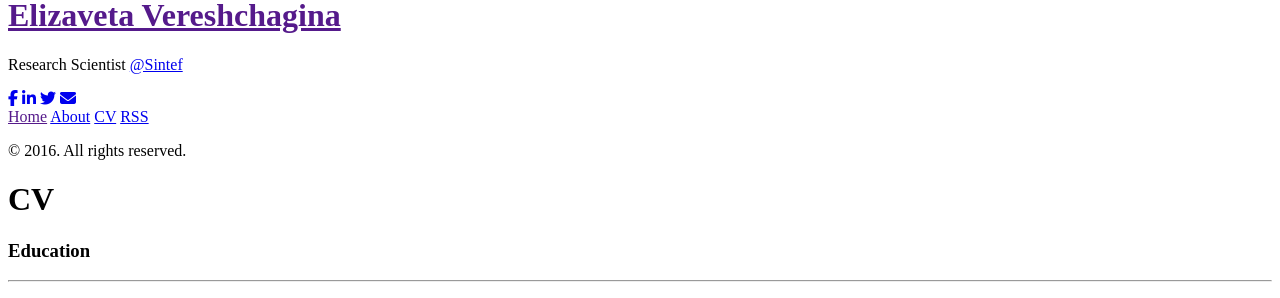
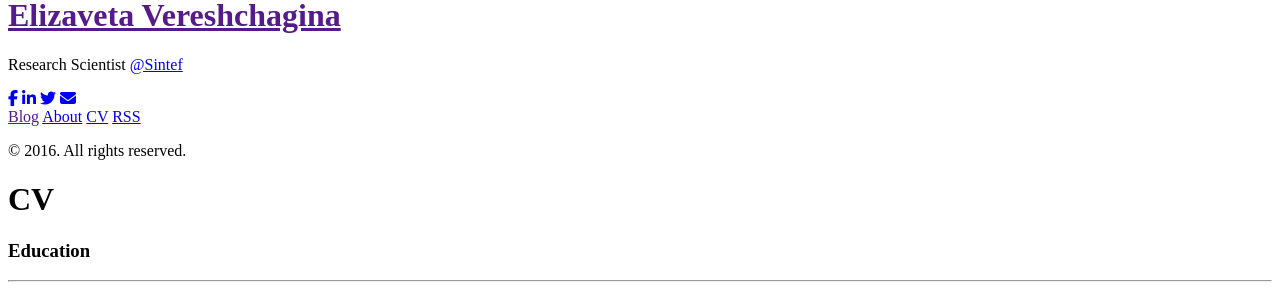
Before and after one commit to evereshchagina/evereshchagina.github.io, a Jekyll site: the page built from cv.md, in a window 1280 px wide. Shown: the part 166-464 px from the top of the page. Built offline with Jekyll 4.4.1, drawn with Linux system fonts in a browser that asks for light colours; nearby versions of some CDN libraries; library files that are not in the unit come from our copies.

Commit message:
rename home page

```diff
--- a/_includes/head.html
+++ b/_includes/head.html
@@ -7,7 +7,7 @@
   <meta name="viewport" content="width=device-width, initial-scale=1.0, maximum-scale=1">
 
   <title>
-    {% if page.title == "Home" %}
+    {% if page.title == "Blog" %}
       {{ site.title }} &middot; {{ site.tagline }}
     {% else %}
       {{ page.title }} &middot; {{ site.title }}
--- a/_includes/sidebar.html
+++ b/_includes/sidebar.html
@@ -22,7 +22,7 @@
                         <i class="fa fa-envelope"></i></a>
             </div>
 
-            <a class="sidebar-nav-item{% if page.url == site.baseurl %} active{% endif %}" href="{{ site.baseurl }}">Home</a> {% comment %} The code below dynamically generates a sidebar nav of pages with `layout: page` in the front-matter. See readme
+            <a class="sidebar-nav-item{% if page.url == site.baseurl %} active{% endif %}" href="{{ site.baseurl }}">Blog</a> {% comment %} The code below dynamically generates a sidebar nav of pages with `layout: page` in the front-matter. See readme
             for usage. {% endcomment %} {% assign pages_list = site.pages %} {% for node in pages_list %} {% if node.title != null %} {% if node.layout == "page" %}
             <a class="sidebar-nav-item{% if page.url == node.url %} active{% endif %}" href="{{ node.url }}">{{ node.title }}</a> {% endif %} {% endif %} {% endfor %}
 
--- a/index.html
+++ b/index.html
@@ -1,6 +1,6 @@
 ---
 layout: default
-title: Home
+title: Blog
 ---
 
 <div class="posts">
```
